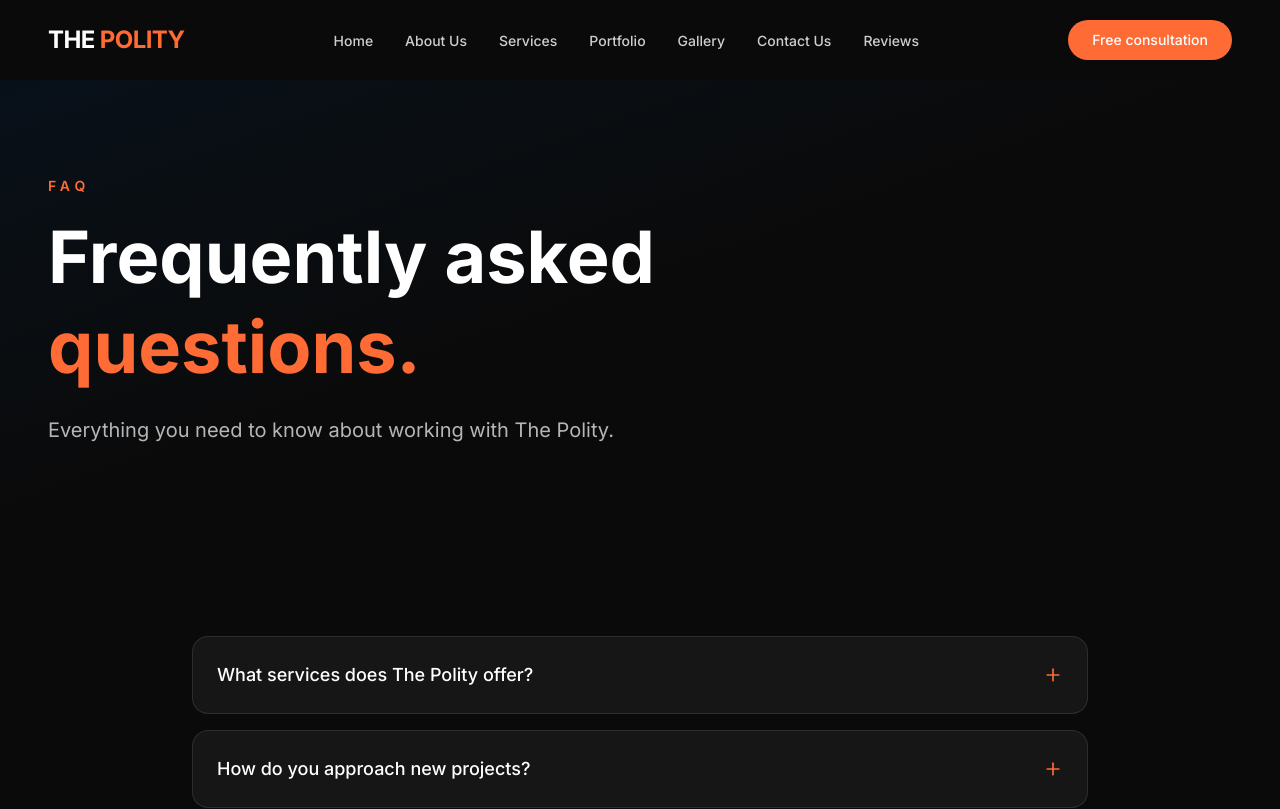
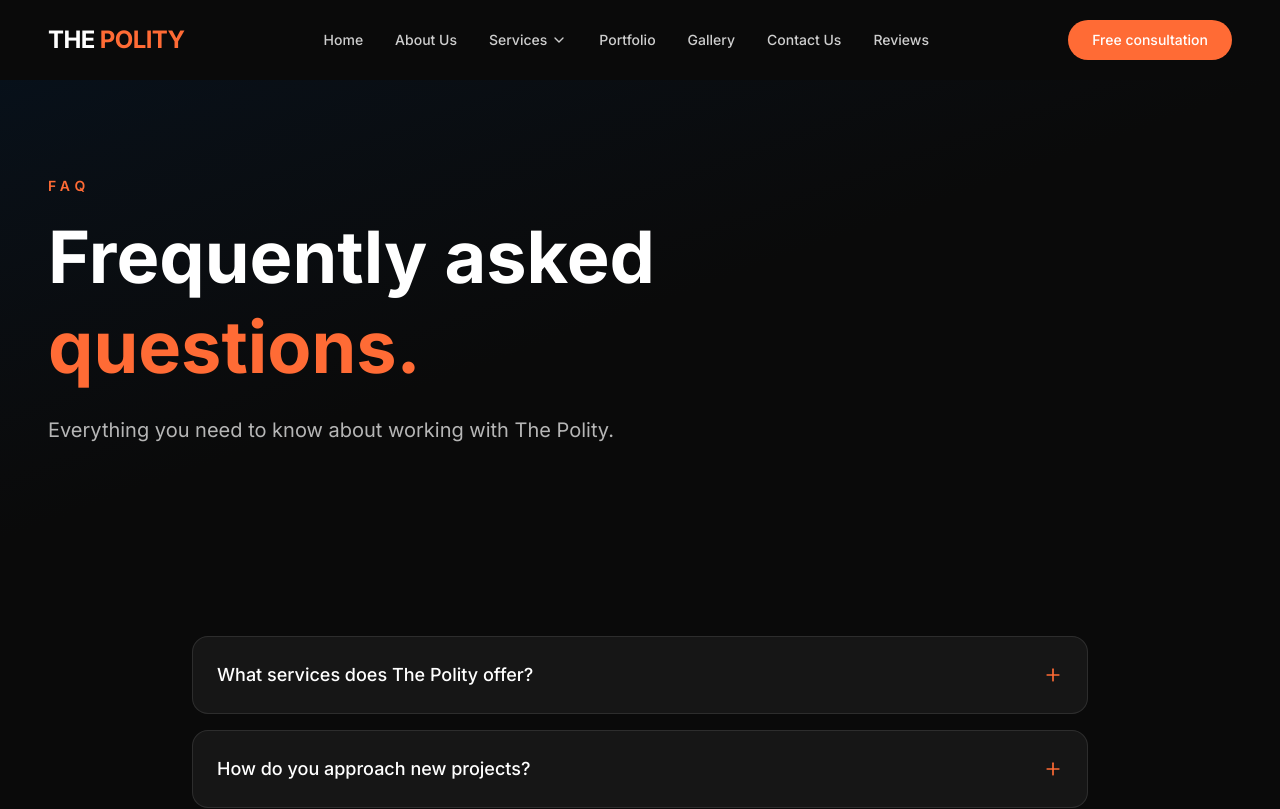
Before and after one commit to Intravent-Technologies/thepolity, a Next.js app: page /faqs in a window 1280 px wide. Shown: the top 809 px of the page. Built offline with nearby package versions, Linux system fonts and the light colour scheme.

Commit message:
Update services and add header dropdown for Media sub-menu

```diff
--- a/src/app/services/page.tsx
+++ b/src/app/services/page.tsx
@@ -20,6 +20,13 @@ const services = [
     description: 'Strategic messaging and content systems that strengthen visibility and trust.',
     details:
       'From positioning to campaign support, we shape communication that feels consistent, credible, and memorable.',
+    subServices: [
+      { title: 'Photography', description: 'Professional photography for events, portraits, and brand visuals.' },
+      { title: 'Events', description: 'Comprehensive event coverage and documentation.' },
+      { title: 'Photo Tourism', description: 'Location-based photography experiences.' },
+      { title: 'Portraits', description: 'Professional portrait sessions for individuals and teams.' },
+      { title: 'Visuals', description: 'Creative visual content for marketing and branding.' },
+    ],
   },
   {
     slug: 'project-management',
@@ -27,27 +34,6 @@ const services = [
     description: 'Clear project structure that keeps stakeholders aligned and delivery on track.',
     details:
       'We bring planning discipline, execution visibility, and reporting clarity to complex initiatives.',
-  },
-  {
-    slug: 'business-strategy',
-    title: 'Business Strategy',
-    description: 'Growth planning rooted in market reality, opportunity mapping, and operational fit.',
-    details:
-      'Our strategy work helps businesses set direction, prioritize decisions, and execute with fewer blind spots.',
-  },
-  {
-    slug: 'data-analytics',
-    title: 'Data Analytics',
-    description: 'Insight frameworks that turn information into action and action into measurable wins.',
-    details:
-      'We organize data into decision-ready narratives so leaders can move quickly with stronger evidence.',
-  },
-  {
-    slug: 'digital-transformation',
-    title: 'Digital Transformation',
-    description: 'Modern operating models that improve efficiency, experience, and long-term resilience.',
-    details:
-      'We support digital change across process, tooling, and team adoption so transformation actually sticks.',
   },
 ];
 
@@ -98,8 +84,23 @@ export default function Services() {
                   <h2 className="mb-4 text-3xl font-bold">{service.title}</h2>
                   <p className="mb-4 text-white/70">{service.description}</p>
                   <p className="text-sm leading-relaxed text-white/55">{service.details}</p>
+
+                  {service.subServices && (
+                    <div className="mt-6 pt-6 border-t border-white/10">
+                      <p className="mb-3 text-sm font-semibold uppercase tracking-[0.2em] text-white/50">Includes:</p>
+                      <ul className="space-y-2">
+                        {service.subServices.map((sub) => (
+                          <li key={sub.title} className="text-sm text-white/70 flex items-center gap-2">
+                            <span className="w-1.5 h-1.5 rounded-full bg-[#FF6B35]" />
+                            {sub.title}
+                          </li>
+                        ))}
+                      </ul>
+                    </div>
+                  )}
+
                   <Link
-                    href={`/services/${services[index].slug}`}
+                    href={`/services/${service.slug}`}
                     className="mt-8 inline-flex items-center gap-2 text-sm font-medium text-[#FF6B35] hover:underline"
                   >
                     Explore service <ArrowRight className="h-4 w-4" />
--- a/src/components/Header.tsx
+++ b/src/components/Header.tsx
@@ -3,12 +3,21 @@
 import { useState, useEffect } from 'react';
 import { motion, AnimatePresence } from 'framer-motion';
 import Link from 'next/link';
-import { Menu, X } from 'lucide-react';
+import { Menu, X, ChevronDown } from 'lucide-react';
 
 const navLinks = [
   { name: 'Home', href: '/' },
   { name: 'About Us', href: '/about' },
-  { name: 'Services', href: '/services' },
+  {
+    name: 'Services',
+    href: '/services',
+    hasDropdown: true,
+    dropdownItems: [
+      { name: 'IT Consultancy', href: '/services/it-consultancy' },
+      { name: 'Media', href: '/services/media' },
+      { name: 'Project Management', href: '/services/project-management' },
+    ]
+  },
   { name: 'Portfolio', href: '/portfolio' },
   { name: 'Gallery', href: '/gallery' },
   { name: 'Contact Us', href: '/contact' },
@@ -18,6 +27,7 @@ const navLinks = [
 export default function Header() {
   const [isScrolled, setIsScrolled] = useState(false);
   const [isMobileMenuOpen, setIsMobileMenuOpen] = useState(false);
+  const [openDropdown, setOpenDropdown] = useState<string | null>(null);
 
   useEffect(() => {
     const handleScroll = () => {
@@ -57,14 +67,39 @@ export default function Header() {
                 initial={{ opacity: 0, y: -10 }}
                 animate={{ opacity: 1, y: 0 }}
                 transition={{ duration: 0.3, delay: index * 0.1 }}
+                className="relative"
+                onMouseEnter={() => link.hasDropdown && setOpenDropdown(link.name)}
+                onMouseLeave={() => setOpenDropdown(null)}
               >
                 <Link
                   href={link.href}
-                  className="text-sm font-medium text-white/80 hover:text-white transition-colors duration-200 relative group"
+                  className="text-sm font-medium text-white/80 hover:text-white transition-colors duration-200 relative group flex items-center gap-1"
                 >
                   {link.name}
+                  {link.hasDropdown && <ChevronDown className="w-4 h-4" />}
                   <span className="absolute -bottom-1 left-0 w-0 h-0.5 bg-[#FF6B35] transition-all duration-300 group-hover:w-full" />
                 </Link>
+
+                <AnimatePresence>
+                  {link.hasDropdown && openDropdown === link.name && (
+                    <motion.div
+                      initial={{ opacity: 0, y: 10 }}
+                      animate={{ opacity: 1, y: 0 }}
+                      exit={{ opacity: 0, y: 10 }}
+                      className="absolute top-full left-0 mt-2 w-48 bg-[#1a1a1a] border border-white/10 rounded-xl shadow-xl overflow-hidden"
+                    >
+                      {link.dropdownItems?.map((item) => (
+                        <Link
+                          key={item.name}
+                          href={item.href}
+                          className="block px-4 py-3 text-sm text-white/70 hover:text-white hover:bg-white/5 transition-colors"
+                        >
+                          {item.name}
+                        </Link>
+                      ))}
+                    </motion.div>
+                  )}
+                </AnimatePresence>
               </motion.div>
             ))}
           </nav>
@@ -106,9 +141,20 @@ export default function Header() {
                   key={link.name}
                   href={link.href}
                   onClick={() => setIsMobileMenuOpen(false)}
-                  className="text-white/80 hover:text-white py-2 transition-colors"
+                  className="text-white/80 hover:text-white py-2 transition-colors flex items-center justify-between"
                 >
                   {link.name}
+                  {link.hasDropdown && <ChevronDown className="w-4 h-4" />}
+                </Link>
+              ))}
+              {navLinks.find(l => l.hasDropdown)?.dropdownItems?.map((item) => (
+                <Link
+                  key={item.name}
+                  href={item.href}
+                  onClick={() => setIsMobileMenuOpen(false)}
+                  className="pl-8 text-white/60 hover:text-white py-2 transition-colors"
+                >
+                  {item.name}
                 </Link>
               ))}
               <Link
```
